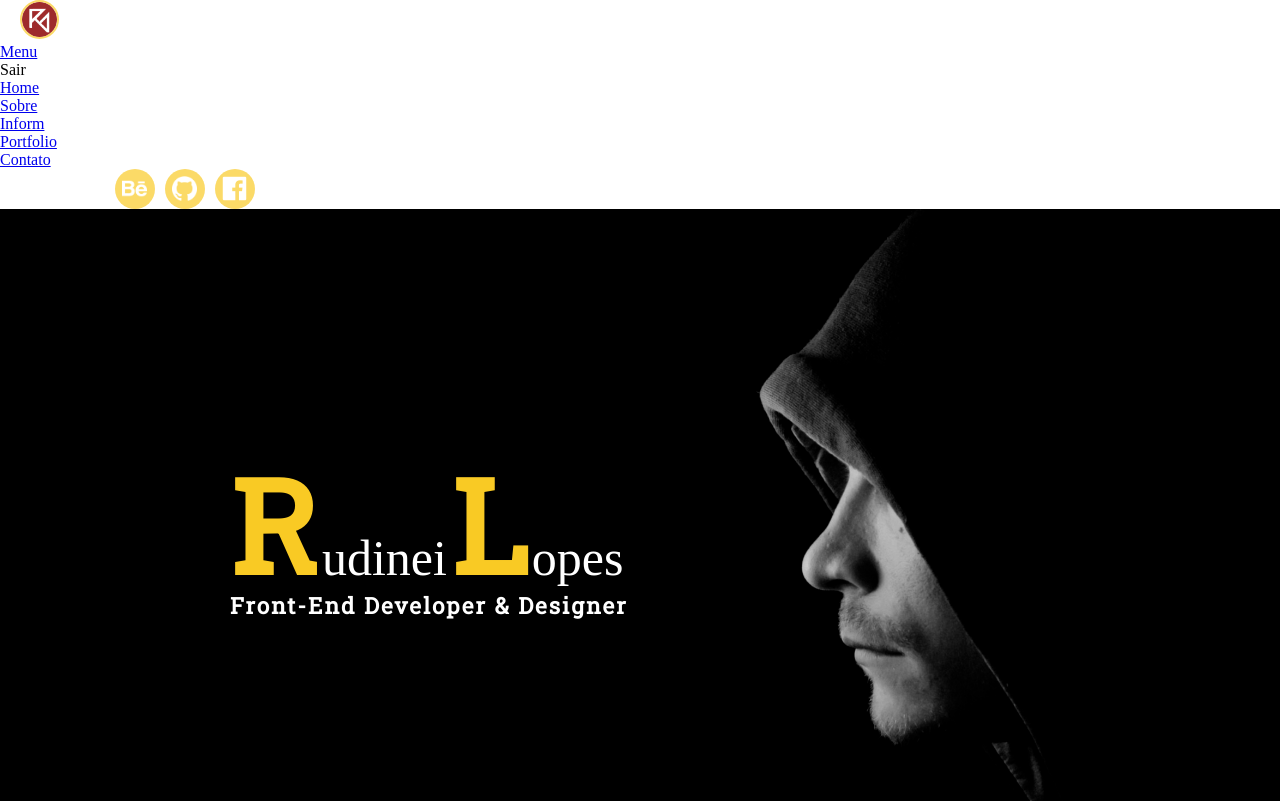
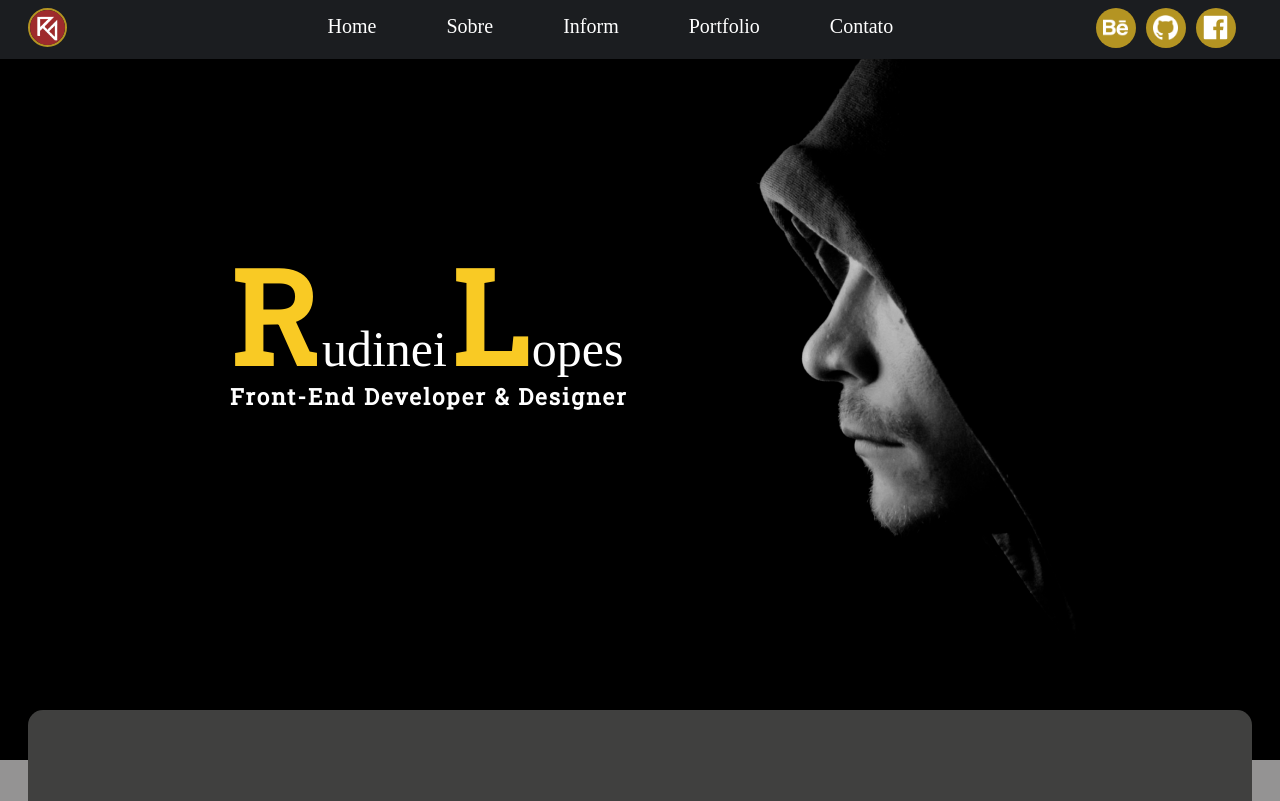
Before and after one commit to rudilp28/New-Portfolio2.0, a plain HTML site: page portfolio/index.html in a window 1280 px wide. Shown: the top 801 px of the page. Drawn offline with nearby package versions, Linux system fonts and the light colour scheme.

Commit message:
portf-atualizacao

```diff
--- a/portfolio/index.html
+++ b/portfolio/index.html
@@ -15,6 +15,7 @@
             margin: 0;
             padding: 0;
         }
+
 
 
         #home {
@@ -89,6 +90,7 @@
             border: 2px solid #f9ca24b0;
             border-radius: 50px;
             transition: all .3s ease-in;
+            margin: 8px;
         }
         img.icone-logo:hover {
             transform: translateY(-5px);
@@ -97,7 +99,7 @@
 
         .icon-global{
             display: flex;
-            margin-left: 9%;
+            margin: 8px;
         }
         div#github {
             margin: 0px 10px;
@@ -943,12 +945,12 @@
             document.getElementById('anonimos2').style.display = 'none';
         }
 
-        // jQuery(document).ready(function($) {
-        //     $(".scroll, .scroll1,.scroll2,.scroll3,.scroll4").click(function(event){
-        //         event.preventDefault();
-        //         $('html,body').animate({scrollTop:$(this.hash).offset().top}, 600);
-        // });
-        // });
+        jQuery(document).ready(function($) {
+            $(".scroll, .scroll1,.scroll2,.scroll3,.scroll4").click(function(event){
+                event.preventDefault();
+                $('html,body').animate({scrollTop:$(this.hash).offset().top}, 600);
+        });
+        });
     </script>
 </body>
 </html>
--- a/portfolio/mobile.css
+++ b/portfolio/mobile.css
@@ -1,7 +1,57 @@
+
+@media screen and (min-width: 1280px){
+    nav.link {
+        background-color: #1b1d20;
+        display: flex;
+        position: fixed;
+        width: 100%;
+        z-index: 1000;
+    }
+
+    li.menu-item {
+        list-style: none;
+        cursor: pointer;
+        padding: 15px;
+    }
+
+    li.menu-item:hover {
+        background-color: #b7af27;
+    }
+
+    ul#menu {
+        display: flex;
+        margin-right: 160px ;
+    }
+    a.bntMenu.btnMenu_open {
+        display: none;
+    }
+    li.btnMenu.btnMenu_close {
+        display: none;
+    }
+    a.scroll , .scroll1 , .scroll2, .scroll3, .scroll4 {
+        color: #fff;
+        text-decoration: none;
+        font-size: 20px;
+        padding: 0px 20px;
+    }
+
+}
+
+
+
+
 @media screen and (max-width: 600px){
     * {
         margin: 0px;
         padding: 0px;
+    }
+
+    nav.link {
+        background-color: #1b1d20;
+        display: flex;
+        position: fixed;
+        width: 100%;
+        z-index: 1000;
     }
     .btnMenu_open {
         display: block;
@@ -50,4 +100,5 @@
 
 
 
+
 }
```
